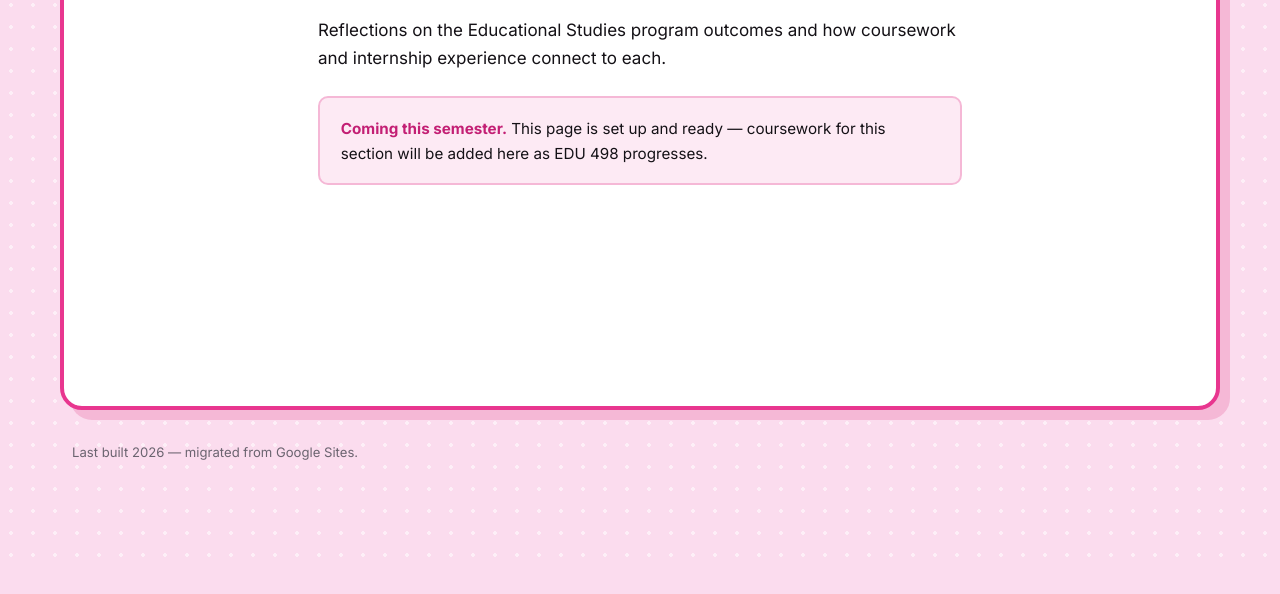
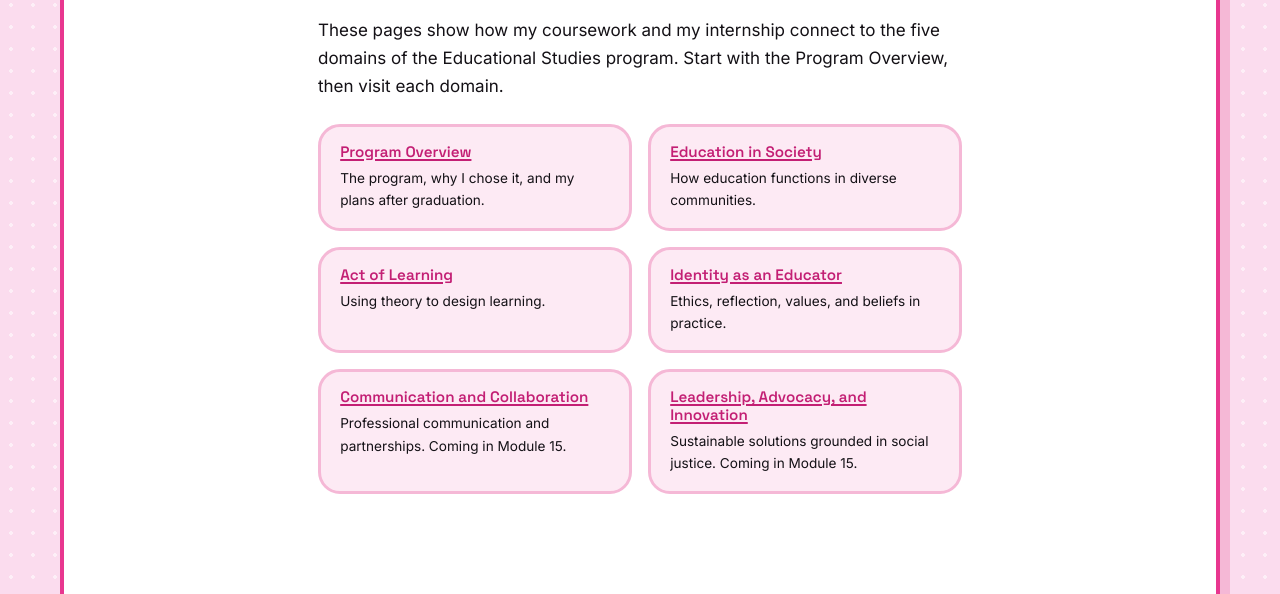
Before and after one commit to NickyM-24/NickyM-24.github.io, a plain HTML site: page program-outcomes.html in a window 1280 px wide. Shown: the part 358-952 px from the top of the page. Before the commit the page ends 918 px from the top, so only its background shows below. Drawn offline with Linux system fonts and the light colour scheme.

Commit message:
Fill Program Outcomes landing page with links to each domain
Co-Authored-By: Claude Opus 5.5 <noreply@anthropic.com>
Claude-Session: https://claude.ai/code/session_017fmYQ13SxtjrSWiZnXG12y

```diff
--- a/program-outcomes.html
+++ b/program-outcomes.html
@@ -12,10 +12,33 @@
   <main class="content">
     <p class="eyebrow">Program Outcomes</p>
     <h1>Educational Studies Program Outcomes</h1>
-    <p>Reflections on the Educational Studies program outcomes and how coursework and internship experience connect to each.</p>
+    <p class="lead">These pages show how my coursework and my internship connect to the five domains of the Educational Studies program. Start with the Program Overview, then visit each domain.</p>
 
-    <div class="pending-notice">
-      <p><strong>Coming this semester.</strong> This page is set up and ready — coursework for this section will be added here as EDU 498 progresses.</p>
+    <div class="role-grid">
+      <div class="role-card">
+        <h3><a href="program-outcomes-program-overview.html">Program Overview</a></h3>
+        <p>The program, why I chose it, and my plans after graduation.</p>
+      </div>
+      <div class="role-card">
+        <h3><a href="program-outcomes-education-in-society.html">Education in Society</a></h3>
+        <p>How education functions in diverse communities.</p>
+      </div>
+      <div class="role-card">
+        <h3><a href="program-outcomes-act-of-learning.html">Act of Learning</a></h3>
+        <p>Using theory to design learning.</p>
+      </div>
+      <div class="role-card">
+        <h3><a href="program-outcomes-identity-as-an-educator.html">Identity as an Educator</a></h3>
+        <p>Ethics, reflection, values, and beliefs in practice.</p>
+      </div>
+      <div class="role-card">
+        <h3><a href="program-outcomes-communication-and-collaboration.html">Communication and Collaboration</a></h3>
+        <p>Professional communication and partnerships. Coming in Module 15.</p>
+      </div>
+      <div class="role-card">
+        <h3><a href="program-outcomes-leadership-advocacy-and-innovation.html">Leadership, Advocacy, and Innovation</a></h3>
+        <p>Sustainable solutions grounded in social justice. Coming in Module 15.</p>
+      </div>
     </div>
   </main>
 </div>
```
